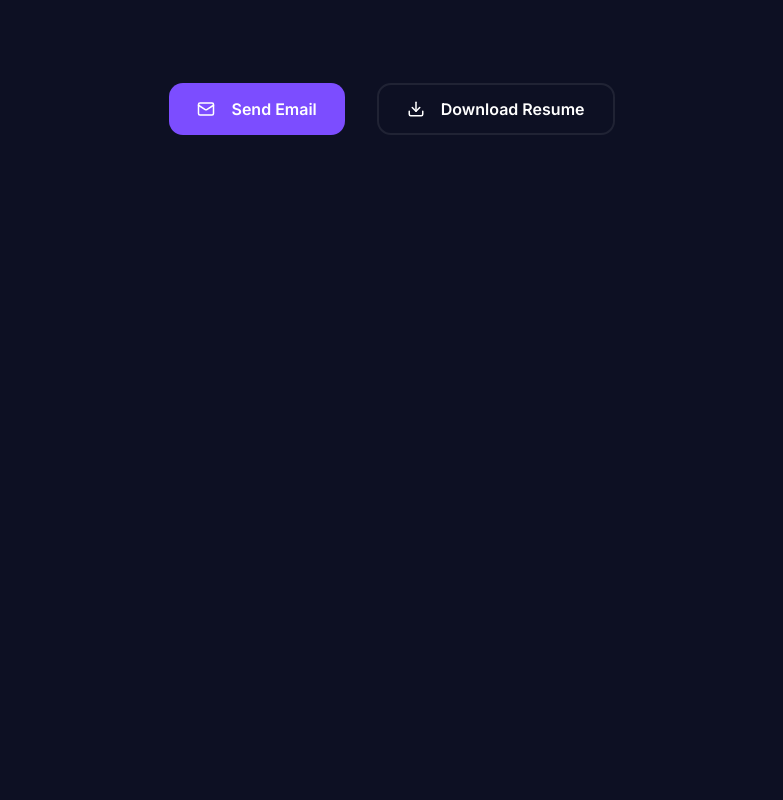
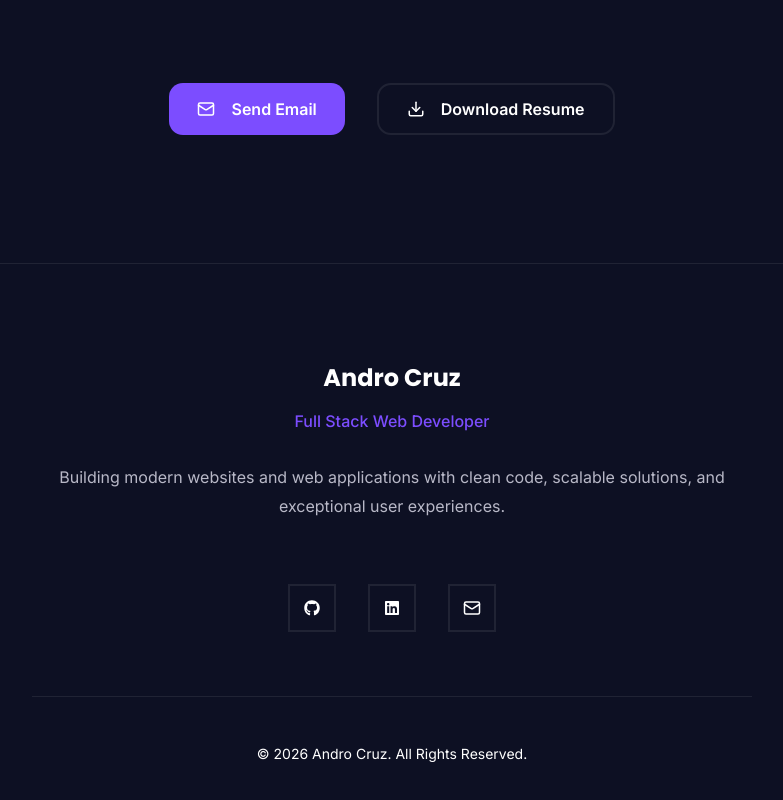
Before and after one commit to acdev08/ac-portfolio, a React (Vite) app: page / in a window 1280 px wide. Shown: the part 9074-9874 px from the top of the page, without its empty margins (248-1031 px from the left). Before the commit the page ends 9337 px from the top, so only its background shows below. Built offline with nearby package versions, Linux system fonts and the light colour scheme.

Commit message:
feat: add footer section

```diff
--- a/src/App.tsx
+++ b/src/App.tsx
@@ -6,6 +6,7 @@ import Experience from "./sections/Experience/Experience";
 import Services from "./sections/Services/Services";
 import Projects from "./sections/Projects/Projects";
 import Contact from "./sections/Contact/Contact";
+import Footer from "./sections/Footer/Footer";
 
 function App() {
   return (
@@ -18,6 +19,7 @@ function App() {
       <Experience />
       <Services />
       <Contact />
+      <Footer />
     </>
   );
 }
--- /dev/null
+++ b/src/sections/Footer/Footer.css
@@ -0,0 +1,104 @@
+/* ========================================
+   FOOTER
+======================================== */
+
+.footer {
+  padding: var(--space-3xl) 0;
+
+  border-top: 1px solid var(--color-border);
+
+  background: var(--color-background-secondary);
+}
+
+/* ========================================
+   FOOTER CONTENT
+======================================== */
+
+.footer-content {
+  max-width: 720px;
+  margin: 0 auto;
+
+  text-align: center;
+}
+
+.footer-content h3 {
+  margin-bottom: var(--space-sm);
+
+  font-family: var(--font-heading);
+  font-size: var(--text-2xl);
+  font-weight: var(--font-bold);
+
+  color: var(--color-text);
+}
+
+.footer-content span {
+  display: block;
+
+  margin-bottom: var(--space-lg);
+
+  font-size: var(--text-base);
+  font-weight: var(--font-medium);
+
+  color: var(--color-primary);
+}
+
+.footer-content p {
+  margin-bottom: var(--space-2xl);
+
+  font-size: var(--text-base);
+  line-height: 1.8;
+
+  color: var(--color-text-secondary);
+}
+
+/* ========================================
+   SOCIAL LINKS
+======================================== */
+
+.footer-social {
+  display: flex;
+  justify-content: center;
+  gap: var(--space-lg);
+
+  margin-bottom: var(--space-2xl);
+}
+
+.footer-social a {
+  display: flex;
+  align-items: center;
+  justify-content: center;
+
+  width: 48px;
+  height: 48px;
+
+  border: 2px solid var(--color-border);
+  border-radius: var(--radius-full);
+
+  color: var(--color-text);
+
+  transition: var(--transition-default);
+}
+
+.footer-social a:hover {
+  transform: translateY(-4px);
+
+  border-color: var(--color-primary);
+
+  color: var(--color-primary);
+
+  box-shadow: 0 10px 24px rgba(124, 77, 255, 0.25);
+}
+
+/* ========================================
+   FOOTER BOTTOM
+======================================== */
+
+.footer-bottom {
+  padding-top: var(--space-xl);
+
+  border-top: 1px solid var(--color-border);
+
+  font-size: var(--text-sm);
+
+  color: var(--color-text-muted);
+}
--- a/src/sections/Footer/Footer.tsx
+++ b/src/sections/Footer/Footer.tsx
@@ -0,0 +1,71 @@
+import "./Footer.css";
+
+import {
+  FaGithub,
+  FaLinkedin,
+} from "react-icons/fa";
+
+import {
+  Mail,
+} from "lucide-react";
+
+function Footer() {
+  return (
+    <footer className="footer">
+
+      <div className="container">
+
+        <div className="footer-content">
+
+          <h3>Andro Cruz</h3>
+
+          <span>
+            Full Stack Web Developer
+          </span>
+
+          <p>
+            Building modern websites and web applications
+            with clean code, scalable solutions, and
+            exceptional user experiences.
+          </p>
+
+          <div className="footer-social">
+
+            <a
+              href="https://github.com/acdev08"
+              target="_blank"
+              rel="noreferrer"
+            >
+              <FaGithub />
+            </a>
+
+            <a
+              href="#"
+              target="_blank"
+              rel="noreferrer"
+            >
+              <FaLinkedin />
+            </a>
+
+            <a href="mailto:your@email.com">
+              <Mail size={18} />
+            </a>
+
+          </div>
+
+          <div className="footer-bottom">
+
+            © 2026 Andro Cruz.
+            All Rights Reserved.
+
+          </div>
+
+        </div>
+
+      </div>
+
+    </footer>
+  );
+}
+
+export default Footer;
```
